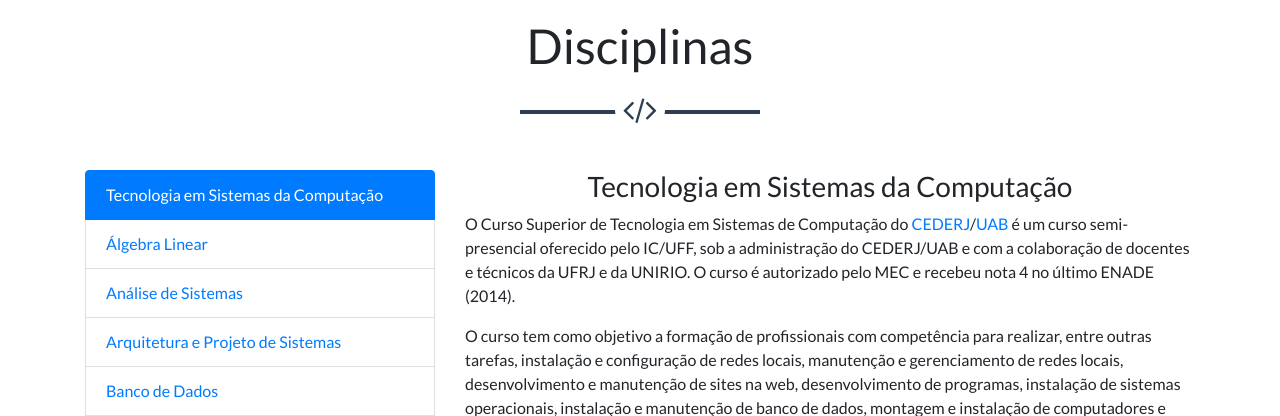
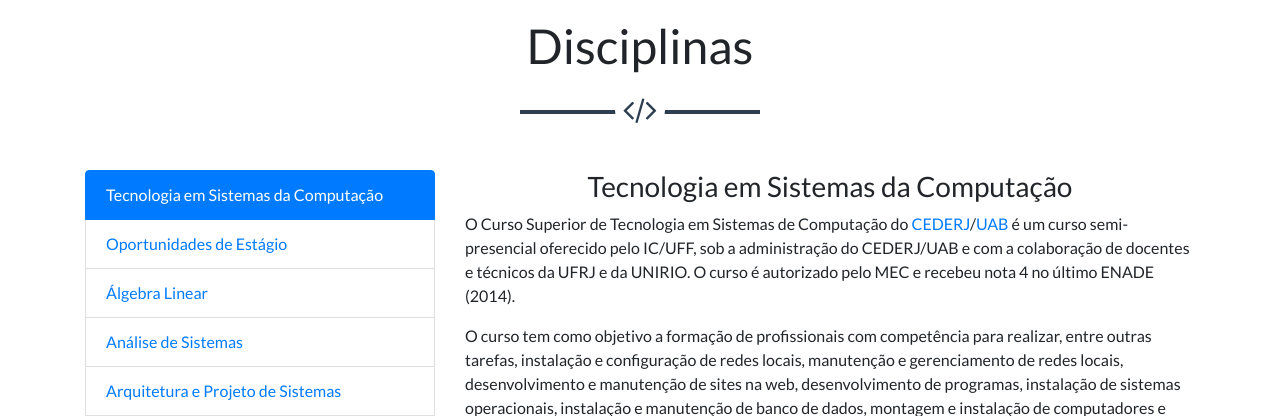
Before and after one commit to compcederj/compcederj.github.io, a PHP site: page / in a window 1280 px wide. Shown: the part 802-1218 px from the top of the page. Run offline with PHP 8.4, Linux system fonts and the light colour scheme.

Commit message:
feat: Criação da seção

```diff
--- a/css/freelancer.css
+++ b/css/freelancer.css
@@ -879,3 +879,8 @@ form .row:first-child .floating-label-form-group {
 .fundo-sombra4 {
   background: #5065D7;
 }
+
+/* Bordas */
+.borda-inferior {
+  border-bottom: 1px solid
+}
--- a/index.html
+++ b/index.html
@@ -6,7 +6,7 @@
   <meta name="viewport" content="width=device-width, initial-scale=1, shrink-to-fit=no">
   <meta name="description" content="Sala de estudos CompCEDERJ">
   <meta name="keywords" content="CompCEDERJ, Tecnologia, Sistemas, Computação, Sala, Estudos, thcborges, marcello-telles">
-  <meta name="author" content="Thiago da Cunha Borges thcborges, Marcello Telles">
+  <meta name="author" content="Thiago da Cunha Borges thcborges, Marcello Telles marcello-telles">
   <meta http-equiv="cache-control" content="no-cache">
   <meta http-equiv="pragma" content="no-cache">
 
@@ -101,6 +101,7 @@
         <div class="col-md-4 mt-3">
           <div class="list-group" id="disciplinasList" role="tablist">
             <a href="#dicas" class="aulas-disciplina list-group-item list-group-action active" data-toggle="list">Tecnologia em Sistemas da Computação</a>
+            <a href="#oportunidades" class="aulas-disciplina list-group-item list-group-action" data-toggle="list">Oportunidades de Estágio</a>
             <a href="#AL" class="aulas-disciplina list-group-item list-group-action" data-toggle="list" data-alvo="#aulasAL" data-quantidade="15" data-disciplina="ead05006">Álgebra Linear</a>
             <a href="#AS" class="aulas-disciplina list-group-item list-group-action" data-toggle="list" data-alvo="#aulasAS" data-quantidade="24" data-disciplina="ead05018">Análise de Sistemas</a>
             <a href="#APS" class="aulas-disciplina list-group-item list-group-action" data-toggle="list" data-alvo="#aulasAPS" data-quantidade="21" data-disciplina="ead05022">Arquitetura e Projeto de Sistemas</a>
@@ -155,6 +156,16 @@
                   <li> Para fazer uma boa prova: Faça e refaça a sua ad, também estude pelas provas anteriores e esteja afiado no conteúdo das disciplinas.</li>
                   <li> Este curso exige que o aluno seja autodidata e fornece o mínimo de suporte para o aluno. Se você ainda não é muito organizado, nunca colocou essas dicas em prática na vida e deixa tudo para a última hora, você pode sofrer demais neste curso.</li>
                 </ul>
+              </div>
+            </div>
+            <div class="tab-pane" role="tabpanel" id="oportunidades">
+              <h3 class="text-center">Oportunidades de Estágio em Tecnologia</h3>
+              <div>
+                <p>A realização de estágio profissional é opcional para o nosso curso de Tecnologia em Sistemas de Computação.</p>
+                <p>Porém, acreditamos que o estágio seja uma oportunidade perfeita para colocar em prática o que é aprendido no CEDERJ, de forma a assimilar melhor o conteúdo, além da experiência fornecer um direcionamento sobre qual área da Computação deseja-se seguir.</p>
+                <p class="borda-inferior">Pensando nisso, criamos uma seção especial para a divulgação de oportunidades na nossa área. Caso deseje contribuir, basta entrar em contato conosco nos botões de redes sociais ao final da página.</p>
+                <p><a href="http://vestibular.cederj.edu.br/" target="_blank">Mais informações sobre o vestibular.</a></p>
+                <p><a href="http://www.cederj.edu.br/" target="_blank">Mais informações sobre os cursos oferecidos pelo CEDERJ.</a></p>
               </div>
             </div>
             <div class="tab-pane" role="tabpanel" id="AL">
```
